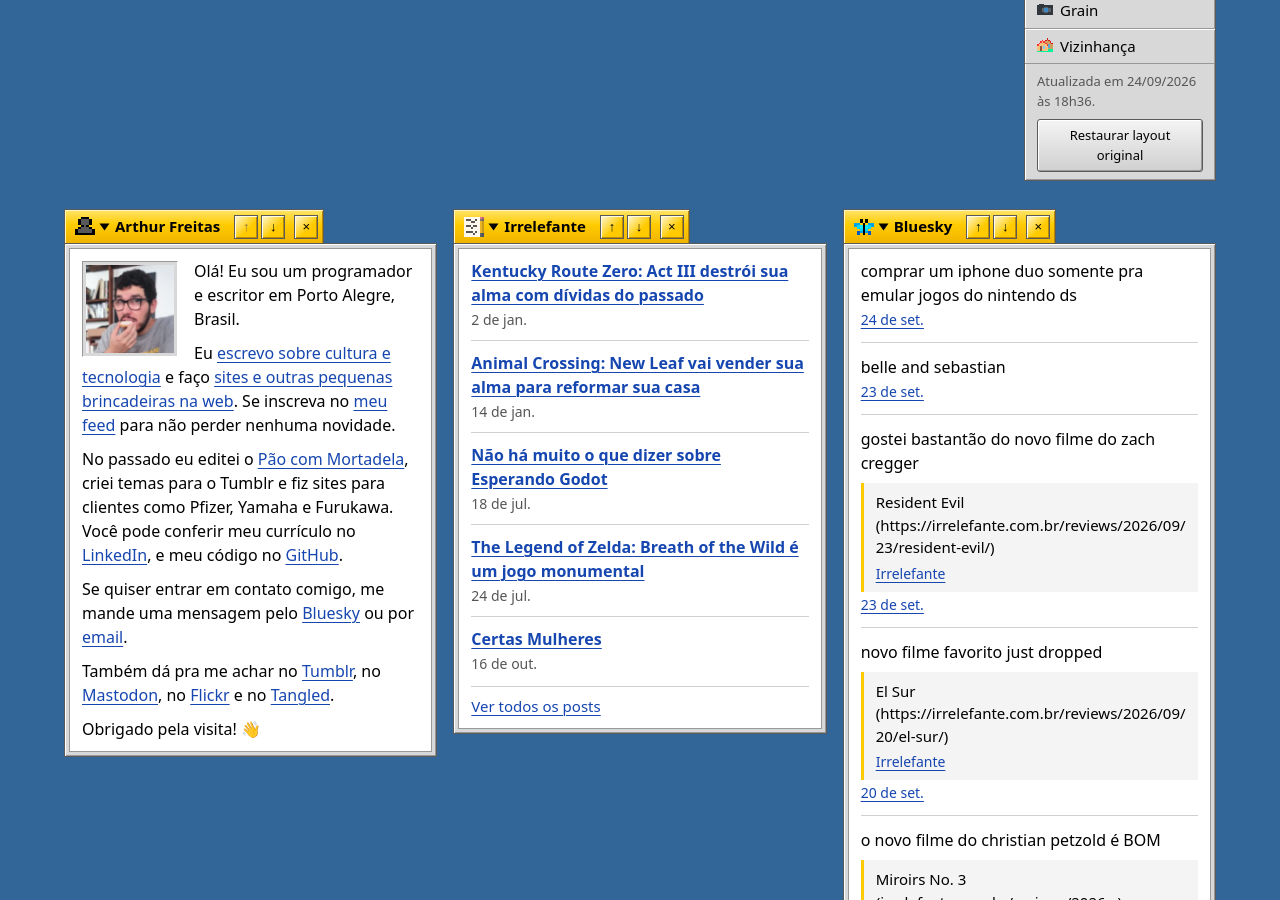
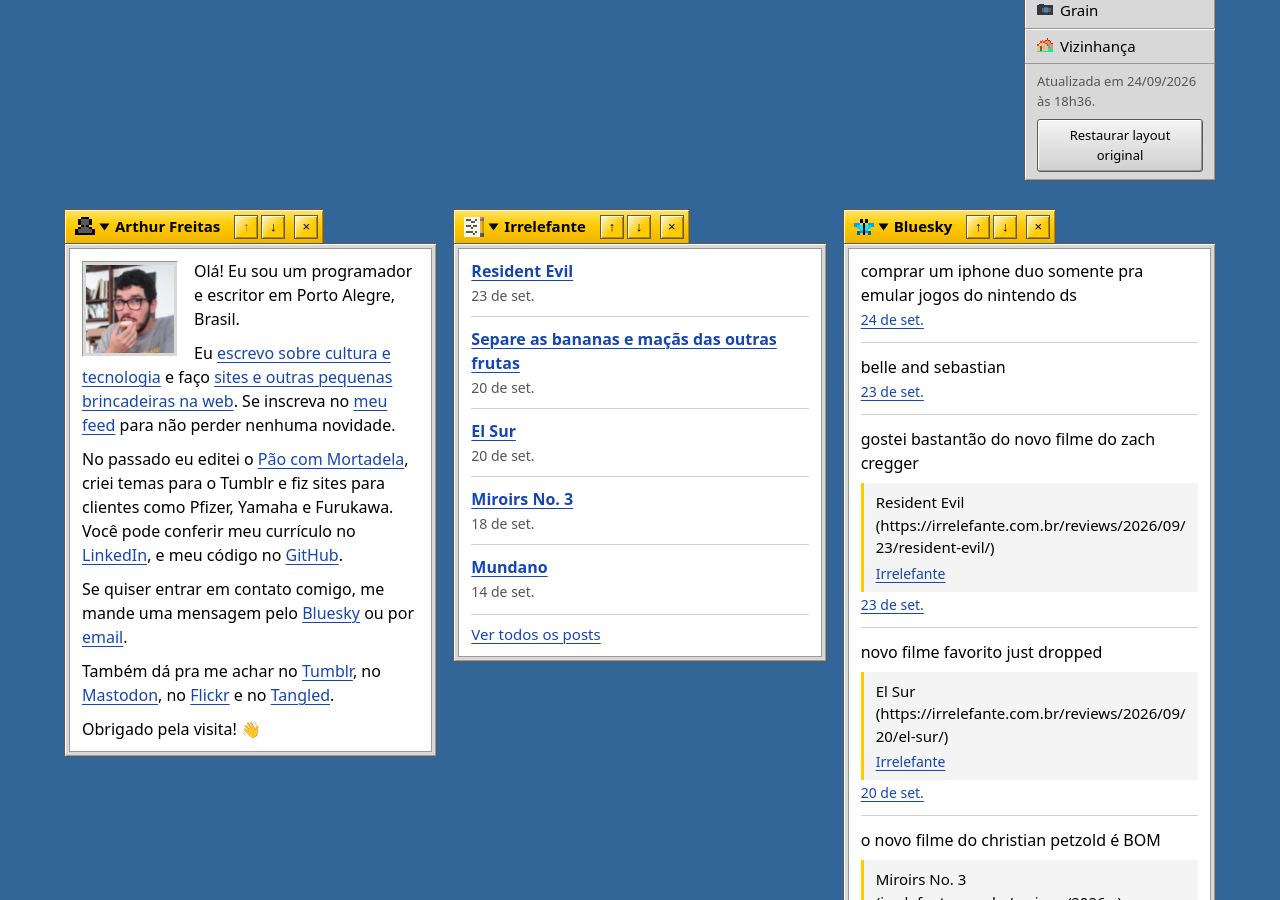
Before and after one commit to arthrfrts/arthrfrts, a Jekyll site: the page built from index.html, in a window 1280 px wide and 900 px high, scrolled down 319 px. Built offline with Jekyll 4.4.1, drawn with Linux system fonts in a browser that asks for light colours; some web fonts are replaced.

Commit message:
feeds: 2026-09-24T21:36Z

```diff
--- a/_data/feeds/irrelefante.json
+++ b/_data/feeds/irrelefante.json
@@ -1,44 +1,44 @@
 {
-  "atualizadoEm": "2026-09-24T21:33:47.662Z",
+  "atualizadoEm": "2026-09-24T21:36:54.367Z",
   "items": [
     {
-      "titulo": "Kentucky Route Zero: Act III destrói sua alma com dívidas do passado",
-      "permalink": "https://irrelefante.com.br/3muxaydbfcg2r",
+      "titulo": "Resident Evil",
+      "permalink": "https://irrelefante.com.br/3mw6prprtnz2q",
       "link": null,
       "externo": false,
-      "data": "2015-01-02T10:41:00.000Z",
+      "data": "2026-09-23T12:08:00.000Z",
       "resumo": null
     },
     {
-      "titulo": "Animal Crossing: New Leaf vai vender sua alma para reformar sua casa",
-      "permalink": "https://irrelefante.com.br/3muxaydpdxq2m",
+      "titulo": "Separe as bananas e maçãs das outras frutas",
+      "permalink": "https://irrelefante.com.br/3mvxgbcxggd2e",
       "link": null,
       "externo": false,
-      "data": "2016-01-15T00:00:00.000Z",
+      "data": "2026-09-20T14:35:00.000Z",
       "resumo": null
     },
     {
-      "titulo": "Não há muito o que dizer sobre Esperando Godot",
-      "permalink": "https://irrelefante.com.br/3muxaydywm22w",
+      "titulo": "El Sur",
+      "permalink": "https://irrelefante.com.br/3mvxcoau6ta2g",
       "link": null,
       "externo": false,
-      "data": "2016-07-19T00:00:00.000Z",
+      "data": "2026-09-20T13:29:00.000Z",
       "resumo": null
     },
     {
-      "titulo": "The Legend of Zelda: Breath of the Wild é um jogo monumental",
-      "permalink": "https://irrelefante.com.br/3muxayed6gl26",
+      "titulo": "Miroirs No. 3",
+      "permalink": "https://irrelefante.com.br/3mvsf5hzfdd2r",
       "link": null,
       "externo": false,
-      "data": "2017-07-25T00:00:00.000Z",
+      "data": "2026-09-18T14:29:00.000Z",
       "resumo": null
     },
     {
-      "titulo": "Certas Mulheres",
-      "permalink": "https://irrelefante.com.br/3muxayeryei2m",
+      "titulo": "Mundano",
+      "permalink": "https://irrelefante.com.br/3mvjjarnzdn2r",
       "link": null,
       "externo": false,
-      "data": "2017-10-16T19:21:00.000Z",
+      "data": "2026-09-15T01:51:00.000Z",
       "resumo": null
     }
   ]
```
Also changed, not shown: _data/feeds/grain.json (+28 -28 lines).
